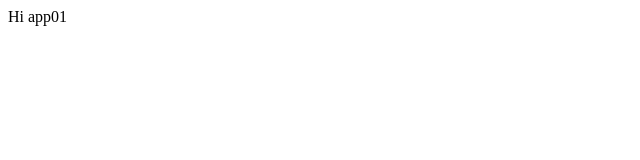
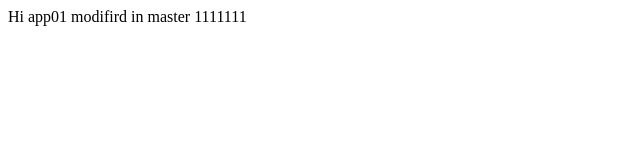
Before and after one commit to pxy1998/sample01, a website: page index.html in a window 1280 px wide. Shown: the whole page, without its empty margins (0-640 px from the left). Drawn offline with Linux system fonts and the light colour scheme.

Commit message:
pxy002-moditied in master

```diff
--- a/index.html
+++ b/index.html
@@ -5,6 +5,8 @@
     <title>app01</title>
   </head>
   <body>
-    Hi app01
+    Hi app01  modifird in master
+
+    1111111
   </body>
 </html>
```
